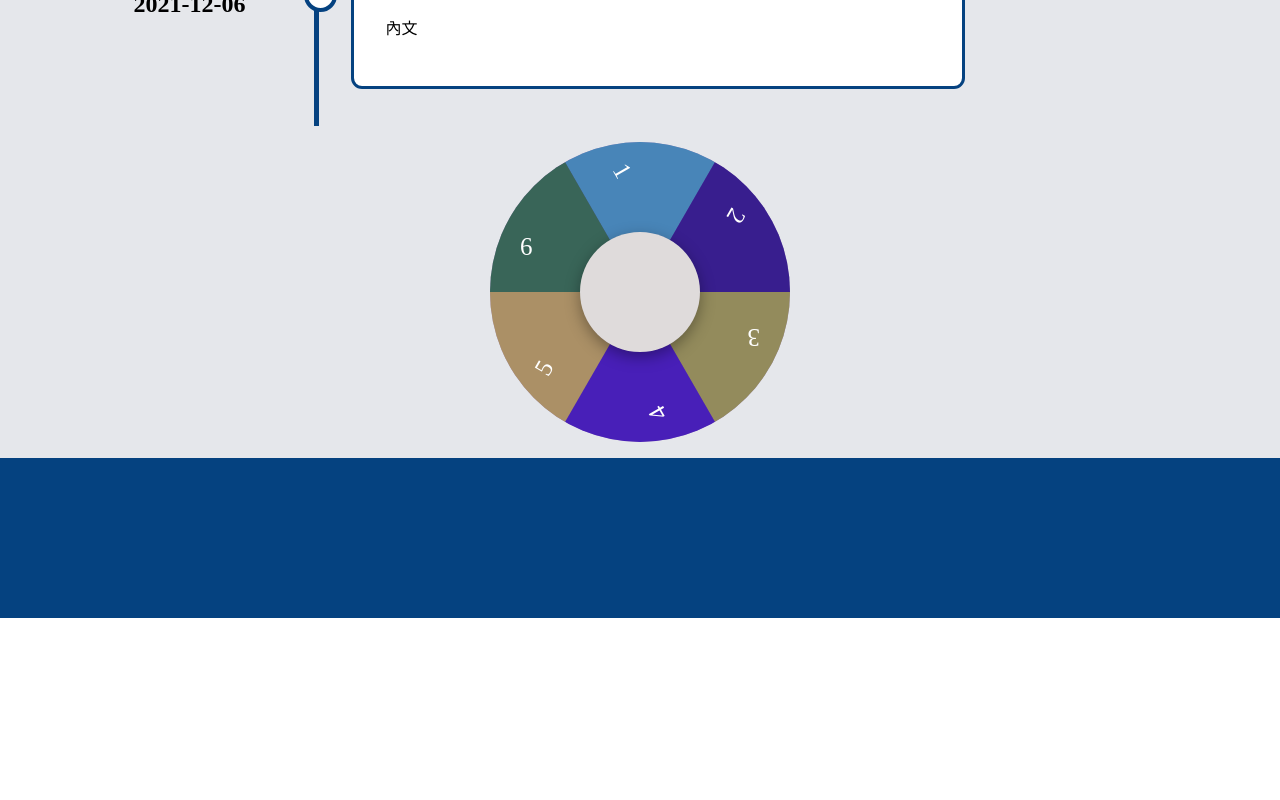
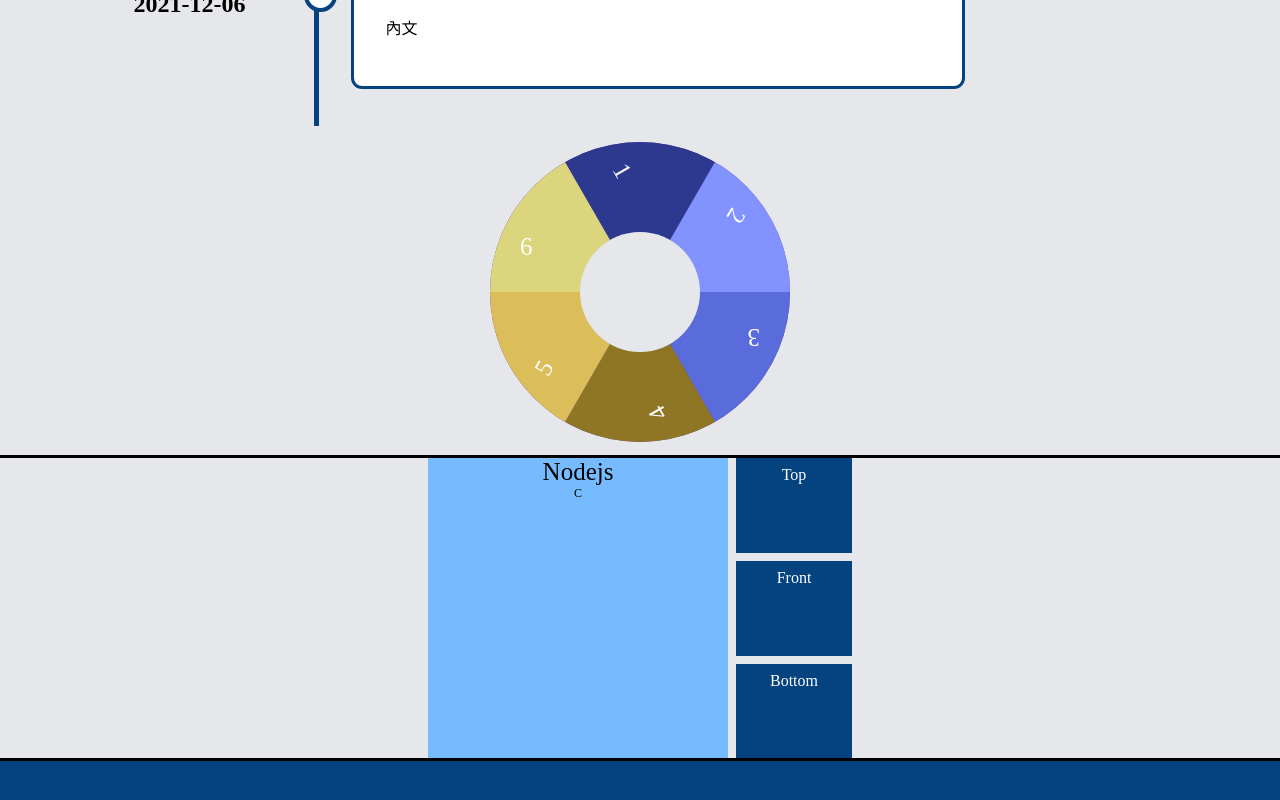
Before and after one commit to SlienceAn/Next-Layout, a Next.js app: page / in a window 1280 px wide. Shown: the part 2334-3134 px from the top of the page. Before the commit the page ends 2952 px from the top, so only its background shows below. Built offline with nearby package versions, Linux system fonts and the light colour scheme.

Commit message:
Add PerspectiveCude Component

```diff
--- a/component/PerspectiveCube.tsx
+++ b/component/PerspectiveCube.tsx
@@ -3,7 +3,28 @@ import React from 'react';
 const PerspectiveCube = () => {
     return (
         <div className="Cube">
-
+            <div className="Cube-tab">
+                <label htmlFor="tab-top">Top</label>
+                <label htmlFor="tab-front">Front</label>
+                <label htmlFor="tab-bottom">Bottom</label>
+            </div>
+            <div className="Cube-box">
+                <div className="Cube-content">
+                    <h1>React</h1>
+                    <p>A</p>
+                </div>
+                <div className="Cube-content">
+                    <h1>Redux</h1>
+                    <p>A</p>
+                </div>
+                <div className="Cube-content">
+                    <h1>Nodejs</h1>
+                    <p>C</p>
+                </div>
+            </div>
+            <input type="radio" name="tabs" id="tab-top" />
+            <input type="radio" name="tabs" id="tab-front" />
+            <input type="radio" name="tabs" id="tab-bottom" />
         </div>
     )
 }
--- a/pages/index.tsx
+++ b/pages/index.tsx
@@ -5,6 +5,7 @@ import BackgroundCilp from '../component/BackgroundCilp'
 import ProfileCard from '../component/ProfileCard'
 import Timeline from '../component/Timeline'
 import PieChart from '../component/PieChart'
+import PerspectiveCube from '../component/PerspectiveCube'
 import Footer from '../component/Footer'
 
 const Home: NextPage = () => {
@@ -17,6 +18,7 @@ const Home: NextPage = () => {
         <ProfileCard />
         <Timeline />
         <PieChart />
+        <PerspectiveCube />
       </div>
       <Footer />
     </div>
--- a/styles/info.scss
+++ b/styles/info.scss
@@ -1,12 +1,13 @@
 $theme-color:rgb(5, 66, 128);
 $timeline-axis:rgb(43, 143, 243);
+$box-background:rgba(229, 231, 235, 1);
 
 * {
     font-size: "Segoe UI", "微軟正黑體", sans-serif;
 }
 
 .box {
-    background: rgba(229, 231, 235, 1);
+    background: $box-background;
     min-height: 100vh;
     height: 100%;
     position: relative;
@@ -343,18 +344,17 @@ $timeline-axis:rgb(43, 143, 243);
             left: 30%;
             top: 30%;
             border-radius: 100%;
-            background: rgb(223, 219, 219);
-            box-shadow: rgba(0, 0, 0, 0.35) 0px 5px 15px;
+            background: $box-background;
             backdrop-filter: blur(15.7px);
         }
     }
 
-    $colors: (rgba(43, 216, 216, 0.5),
-        rgba(10, 10, 131, 0.5),
-        rgba(192, 228, 32, 0.5),
-        rgba(43, 13, 216, 0.5),
-        rgba(240, 237, 53, 0.5),
-        rgba(13, 151, 25, 0.5));
+    $colors: (#2C398F,
+        #8293FF,
+        #5A6CDB,
+        #8F7624,
+        #DBBD5A,
+        #DBD57E);
     $rotate-value:60;
 
     @for $i from 1 through 6 {
@@ -388,7 +388,78 @@ $timeline-axis:rgb(43, 143, 243);
     }
 }
 
-.Cube {}
+.Cube {
+    width: 100%;
+    display: flex;
+    flex-direction: row-reverse;
+    justify-content: center;
+    perspective: 76em;
+    position: relative;
+    outline: solid;
+    gap: .5rem;
+
+    input {
+        display: none;
+    }
+
+    &-tab {
+        display: flex;
+        flex-direction: column;
+        gap: .5rem;
+        color: #fff;
+
+        label {
+            padding: .5rem;
+            margin: 0;
+            background: $theme-color;
+            text-align: center;
+            width: 100px;
+            height: calc(100% / 3);
+
+            &:nth-child(1) {}
+
+            &:hover {}
+        }
+    }
+
+    &-box {
+        position: relative;
+        width: 300px;
+        height: 300px;
+        transform-style: preserve-3d;
+    }
+
+    &-content {
+        background: #7bf;
+        text-align: center;
+        width: 100%;
+        height: 100%;
+        position: absolute;
+
+        h1 {
+            font-size: 25px;
+            font-weight: 300;
+            margin: 0;
+        }
+
+        p {
+            font-size: 12px;
+            margin: 0;
+        }
+    }
+
+    #tab-top:checked{
+        color: #000;
+    }
+
+    #tab-front:checked~.Cube {
+        transform: rotateX(0deg);
+    }
+
+    #tab-bottom:checked~.Cube {
+        transform: rotateX(90deg);
+    }
+}
 
 .footer {
     background: $theme-color;
```
